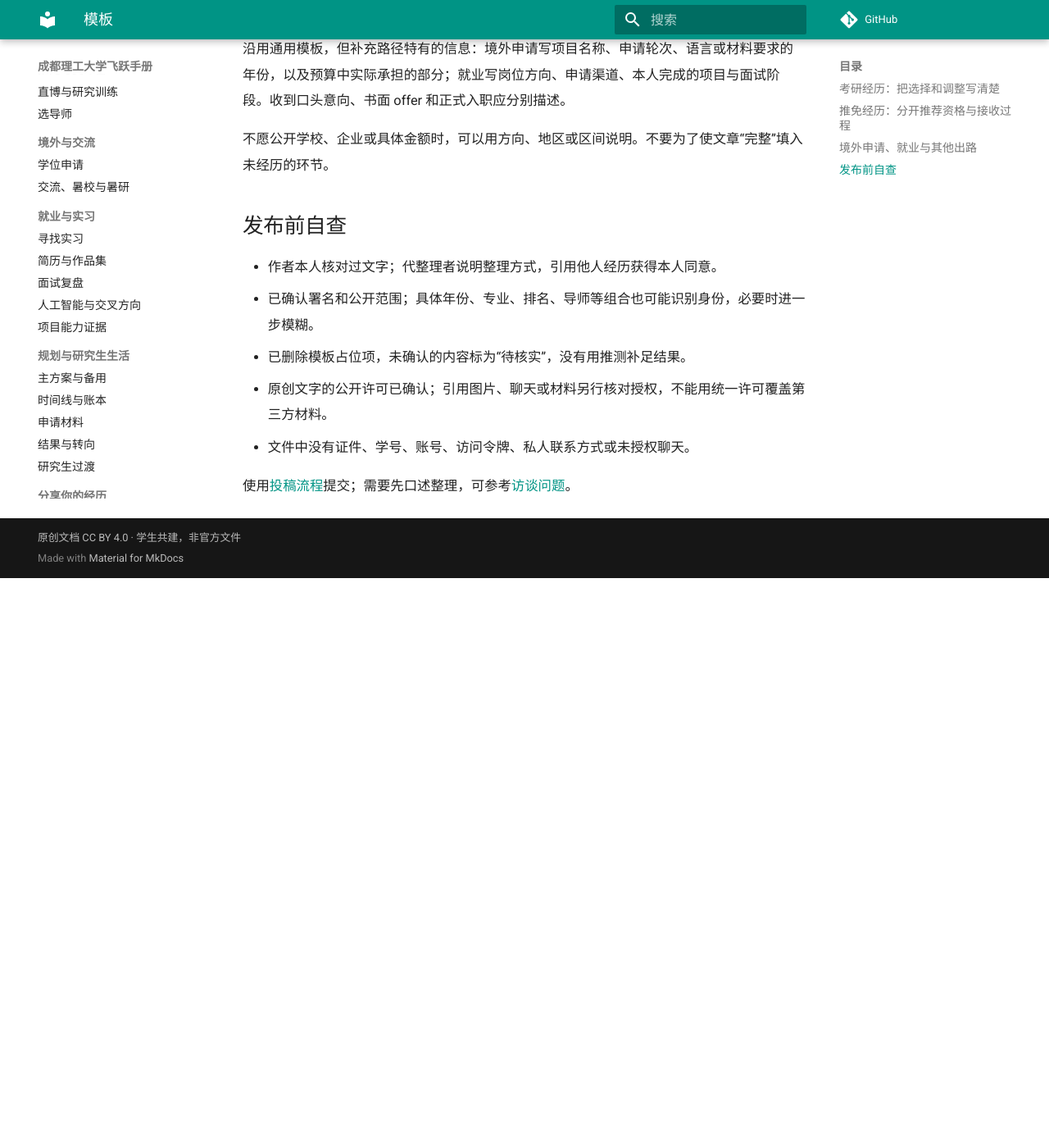
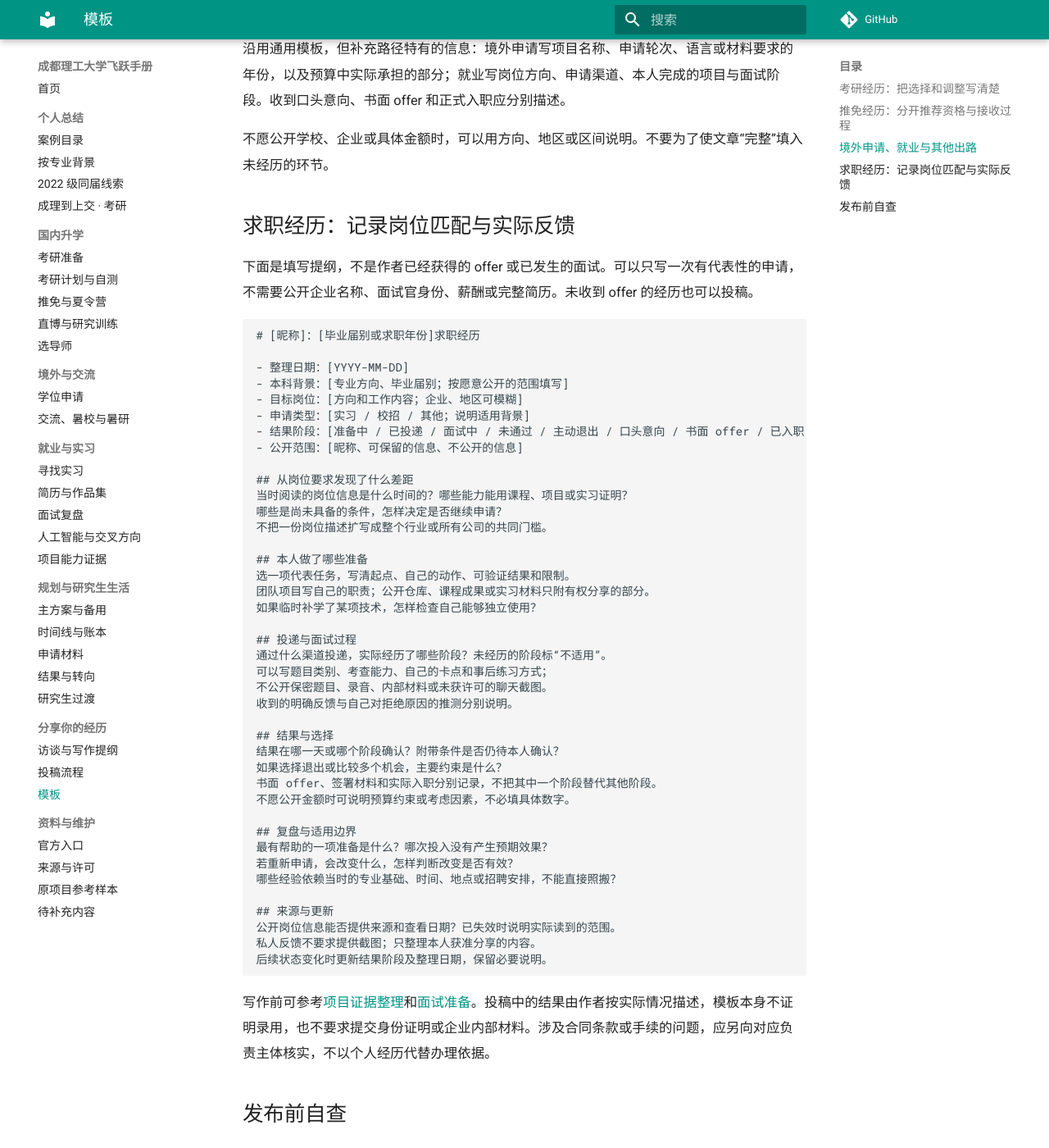
Before and after one commit to determine123/CDUT-Application, an MkDocs documentation site: the page built from docs/contribute/templates.md, in a window 1280 px wide and 1400 px high, scrolled down 2071 px. Shown: the whole window at 82% size. Built offline with MkDocs 1.6.1 and Material for MkDocs 9.7.7, drawn with Linux system fonts in a browser that asks for light colours; comment, search, counter and statistics services are not loaded; before the commit the page ends 2776 px from its top, so only the background shows below that.

Commit message:
docs: add evidence-based job search experience template

````diff
--- a/docs/contribute/templates.md
+++ b/docs/contribute/templates.md
@@ -96,6 +96,55 @@
 
 不愿公开学校、企业或具体金额时，可以用方向、地区或区间说明。不要为了使文章“完整”填入未经历的环节。
 
+## 求职经历：记录岗位匹配与实际反馈
+
+下面是填写提纲，不是作者已经获得的 offer 或已发生的面试。可以只写一次有代表性的申请，不需要公开企业名称、面试官身份、薪酬或完整简历。未收到 offer 的经历也可以投稿。
+
+```markdown
+# [昵称]：[毕业届别或求职年份]求职经历
+
+- 整理日期：[YYYY-MM-DD]
+- 本科背景：[专业方向、毕业届别；按愿意公开的范围填写]
+- 目标岗位：[方向和工作内容；企业、地区可模糊]
+- 申请类型：[实习 / 校招 / 其他；说明适用背景]
+- 结果阶段：[准备中 / 已投递 / 面试中 / 未通过 / 主动退出 / 口头意向 / 书面 offer / 已入职]
+- 公开范围：[昵称、可保留的信息、不公开的信息]
+
+## 从岗位要求发现了什么差距
+当时阅读的岗位信息是什么时间的？哪些能力能用课程、项目或实习证明？
+哪些是尚未具备的条件，怎样决定是否继续申请？
+不把一份岗位描述扩写成整个行业或所有公司的共同门槛。
+
+## 本人做了哪些准备
+选一项代表任务，写清起点、自己的动作、可验证结果和限制。
+团队项目写自己的职责；公开仓库、课程成果或实习材料只附有权分享的部分。
+如果临时补学了某项技术，怎样检查自己能够独立使用？
+
+## 投递与面试过程
+通过什么渠道投递，实际经历了哪些阶段？未经历的阶段标“不适用”。
+可以写题目类别、考查能力、自己的卡点和事后练习方式；
+不公开保密题目、录音、内部材料或未获许可的聊天截图。
+收到的明确反馈与自己对拒绝原因的推测分别说明。
+
+## 结果与选择
+结果在哪一天或哪个阶段确认？附带条件是否仍待本人确认？
+如果选择退出或比较多个机会，主要约束是什么？
+书面 offer、签署材料和实际入职分别记录，不把其中一个阶段替代其他阶段。
+不愿公开金额时可说明预算约束或考虑因素，不必填具体数字。
+
+## 复盘与适用边界
+最有帮助的一项准备是什么？哪次投入没有产生预期效果？
+若重新申请，会改变什么，怎样判断改变是否有效？
+哪些经验依赖当时的专业基础、时间、地点或招聘安排，不能直接照搬？
+
+## 来源与更新
+公开岗位信息能否提供来源和查看日期？已失效时说明实际读到的范围。
+私人反馈不要求提供截图；只整理本人获准分享的内容。
+后续状态变化时更新结果阶段及整理日期，保留必要说明。
+```
+
+写作前可参考[项目证据整理](../career/project-proof.md)和[面试准备](../career/interview.md)。投稿中的结果由作者按实际情况描述，模板本身不证明录用，也不要求提交身份证明或企业内部材料。涉及合同条款或手续的问题，应另向对应负责主体核实，不以个人经历代替办理依据。
+
 ## 发布前自查
 
 - 作者本人核对过文字；代整理者说明整理方式，引用他人经历获得本人同意。
````
